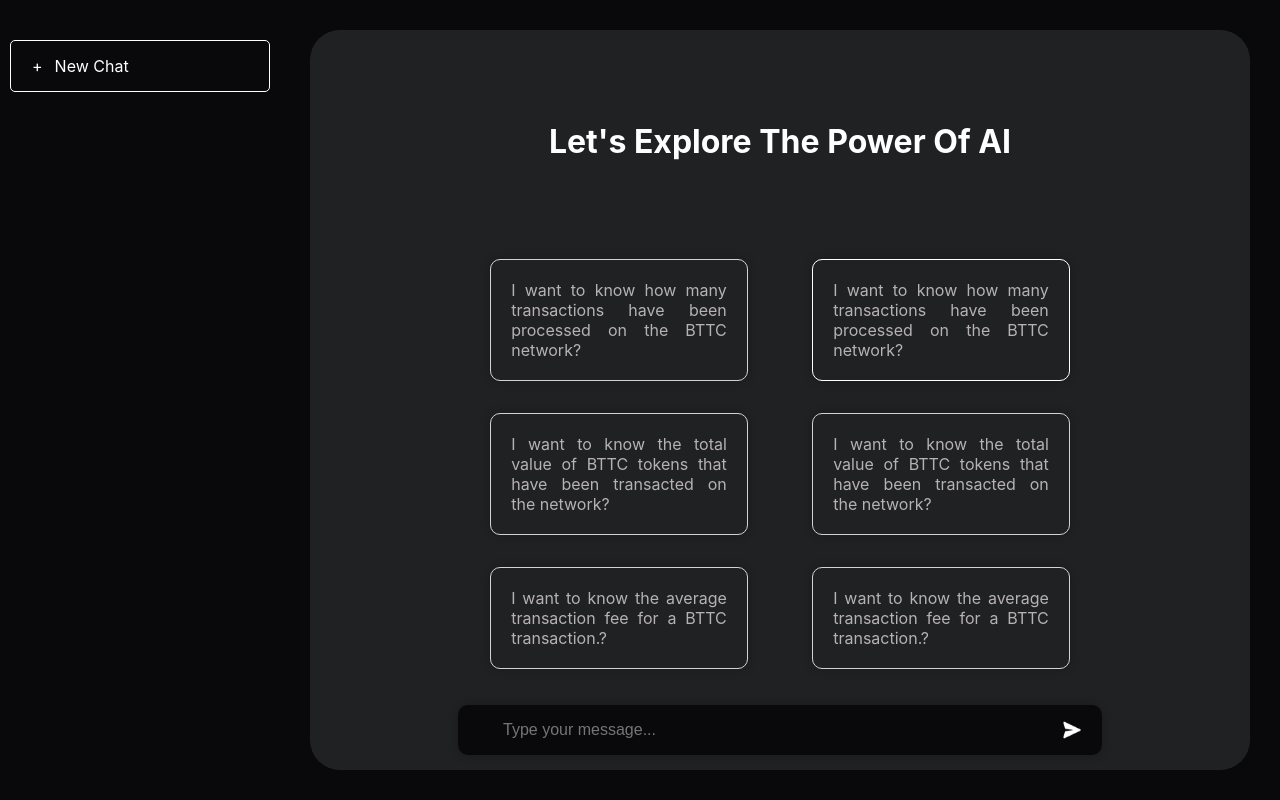
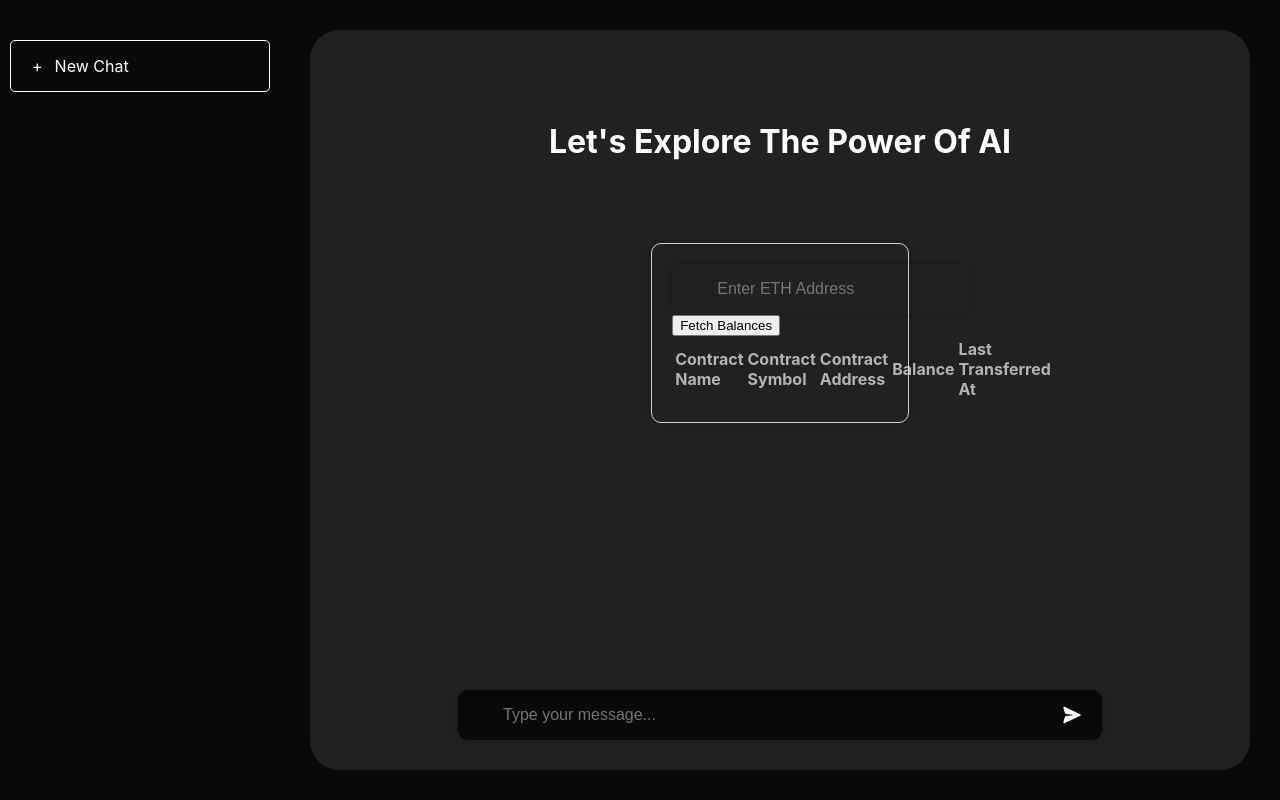
Before and after one commit to sarvagnakadiya/chainQ, a React (Create React App) app: page /chat-dashboard in a window 1280 px wide. Built offline with nearby package versions, Linux system fonts and the light colour scheme; what @rainbow-me/rainbowkit, wagmi would draw is missing.

Commit message:
covalent added

```diff
--- a/src/components/EmptyComponent.jsx
+++ b/src/components/EmptyComponent.jsx
@@ -1,13 +1,35 @@
-import React from "react";
+import React, { useState } from "react";
+import axios from "axios";
 import "../style/main.scss";
 
 function EmptyComponent() {
+  const [balances, setBalances] = useState([]);
+  const [walletAddress, setWalletAddress] = useState("");
+
+  const fetchBalances = () => {
+    const headers = {
+      Authorization: "Bearer ckey_6702edeceef9404abb0bf0b6331",
+    };
+
+    axios
+      .get(
+        `https://api.covalenthq.com/v1/matic-mainnet/address/${walletAddress}/balances_nft/`,
+        { headers }
+      )
+      .then((response) => {
+        setBalances(response.data.data.items);
+      })
+      .catch((error) => {
+        console.error("Error fetching balances:", error);
+      });
+  };
+
   return (
     <div style={{ width: "70%", margin: "0 auto" }}>
       <h1 className="dash-title">Let's Explore The Power Of AI</h1>
       <div className="common-que-flex">
         <div style={{ width: "40%", flexDirection: "column", display: "flex" }}>
-          <p
+          <div
             style={{
               border: "1px solid lightgray",
               padding: "20px",
@@ -16,69 +38,36 @@ function EmptyComponent() {
               boxShadow: "0 0 8px 0 rgba(0, 0, 0, 0.25)",
             }}
           >
-            I want to know how many transactions have been processed on the BTTC
-            network?
-          </p>
-          <p
-            style={{
-              border: "1px solid lightgray",
-              padding: "20px",
-              textAlign: "justify",
-              borderRadius: "10px",
-              boxShadow: "0 0 8px 0 rgba(0, 0, 0, 0.25)",
-            }}
-          >
-            I want to know the total value of BTTC tokens that have been
-            transacted on the network?
-          </p>
-          <p
-            style={{
-              border: "1px solid lightgray",
-              padding: "20px",
-              borderRadius: "10px",
-              textAlign: "justify",
-              boxShadow: "0 0 8px 0 rgba(0, 0, 0, 0.25)",
-            }}
-          >
-            I want to know the average transaction fee for a BTTC transaction.?
-          </p>
-        </div>
-        <div style={{ width: "40%", display: "flex", flexDirection: "column" }}>
-          <p
-            style={{
-              border: "1px solid white",
-              padding: "20px",
-              borderRadius: "10px",
-              boxShadow: "0 0 8px 0 rgba(0, 0, 0, 0.25)",
-              textAlign: "justify",
-            }}
-          >
-            I want to know how many transactions have been processed on the BTTC
-            network?
-          </p>
-          <p
-            style={{
-              border: "1px solid lightgray",
-              padding: "20px",
-              textAlign: "justify",
-              borderRadius: "10px",
-              boxShadow: "0 0 8px 0 rgba(0, 0, 0, 0.25)",
-            }}
-          >
-            I want to know the total value of BTTC tokens that have been
-            transacted on the network?
-          </p>
-          <p
-            style={{
-              border: "1px solid lightgray",
-              padding: "20px",
-              textAlign: "justify",
-              borderRadius: "10px",
-              boxShadow: "0 0 8px 0 rgba(0, 0, 0, 0.25)",
-            }}
-          >
-            I want to know the average transaction fee for a BTTC transaction.?
-          </p>
+            <input
+              type="text"
+              placeholder="Enter ETH Address"
+              onChange={(e) => setWalletAddress(e.target.value)}
+            />
+            <button onClick={fetchBalances}>Fetch Balances</button>
+            <table>
+              <thead>
+                <tr>
+                  <th>Contract Name</th>
+                  <th>Contract Symbol</th>
+                  <th>Contract Address</th>
+                  <th>Balance</th>
+                  <th>Last Transferred At</th>
+                </tr>
+              </thead>
+              <tbody>
+                {balances.map((balance) => (
+                  <tr key={balance.contract_address}>
+                    <td>{balance.contract_name}</td>
+                    <td>{balance.contract_ticker_symbol}</td>
+                    <td>{balance.contract_address}</td>
+                    <td>{balance.balance}</td>
+                    <td>{balance.last_transfered_at}</td>
+                  </tr>
+                ))}
+              </tbody>
+            </table>
+          </div>
+          {/* Repeat similar structure for other paragraphs */}
         </div>
       </div>
     </div>
--- a/src/components/MainDashboard.jsx
+++ b/src/components/MainDashboard.jsx
@@ -5,7 +5,6 @@ import EmptyComponent from "./EmptyComponent";
 import ChatLog from "./ChatLog";
 import MessageHistory from "./MessageHistory";
 import send from "../assets/send.png";
-import axios from "axios";
 
 const Dashboard = () => {
   const [newMessage, setNewMessage] = useState("");
@@ -17,10 +16,20 @@ const Dashboard = () => {
       messages.length > 0 &&
       messages[messages.length - 1].sender === "user"
     ) {
+      simulateBotResponse();
       setShowChatLog(true);
     }
   }, [messages]);
 
+  // const sendMessage = () => {
+  //   const userMessage = {
+  //     id: uuidv4(),
+  //     sender: "user",
+  //     text: newMessage,
+  //   };
+  //   setMessages((prevMessages) => [...prevMessages, userMessage]);
+  //   setNewMessage("");
+  // };
   const sendMessage = () => {
     if (newMessage.trim() !== "") {
       const userMessage = {
@@ -30,41 +39,19 @@ const Dashboard = () => {
       };
       setMessages((prevMessages) => [...prevMessages, userMessage]);
       setNewMessage("");
-
-      const requestData = {
-        user_prompt: newMessage,
-      };
-
-      axios
-        .post("http://173.82.54.146:5001/get_answer", requestData, {
-          headers: {
-            "Content-Type": "application/json",
-          },
-        })
-        .then((response) => {
-          const botResponse = {
-            id: uuidv4(),
-            sender: "bot",
-            text: response.data.answer,
-          };
-          setMessages((prevMessages) => [...prevMessages, botResponse]);
-        })
-        .catch((error) => {
-          console.log(error);
-        });
     }
   };
 
-  // const simulateBotResponse = () => {
-  //   setTimeout(() => {
-  //     const botMessage = {
-  //       id: uuidv4(),
-  //       sender: "bot",
-  //       text: "I'm just a bot response.",
-  //     };
-  //     setMessages((prevMessages) => [...prevMessages, botMessage]);
-  //   }, 1000);
-  // };
+  const simulateBotResponse = () => {
+    setTimeout(() => {
+      const botMessage = {
+        id: uuidv4(),
+        sender: "bot",
+        text: "I'm just a bot response.",
+      };
+      setMessages((prevMessages) => [...prevMessages, botMessage]);
+    }, 1000);
+  };
 
   const handleDeleteMessage = (messageId) => {
     const messageIndex = messages.findIndex(
@@ -100,9 +87,6 @@ const Dashboard = () => {
       sendMessage();
     }
   };
-
-  const userPrompt = "Your user prompt here";
-  const requestData = { user_prompt: userPrompt };
 
   return (
     <div className="chat-app-container">
@@ -142,5 +126,4 @@ const Dashboard = () => {
     </div>
   );
 };
-
 export default Dashboard;
```
